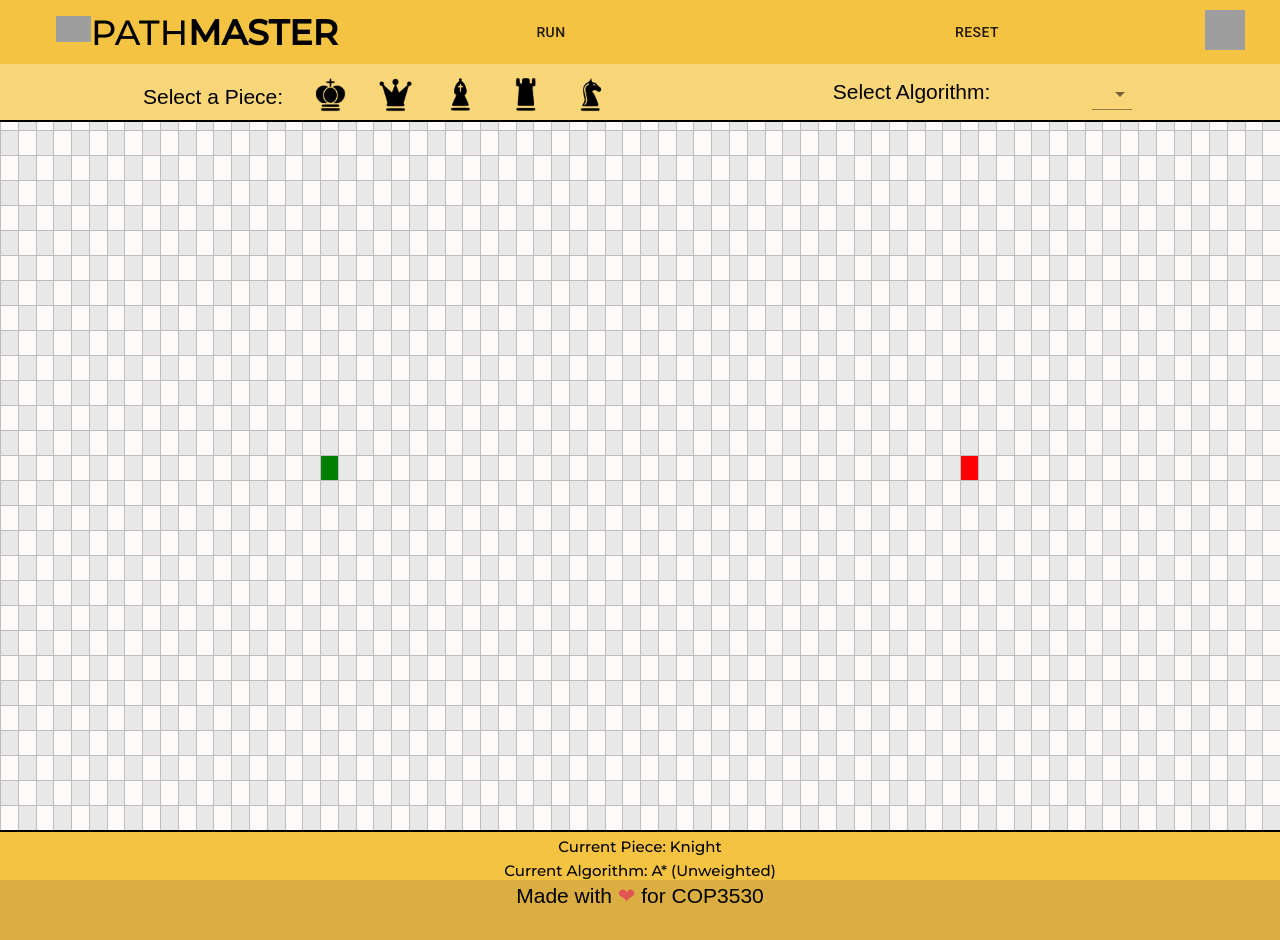
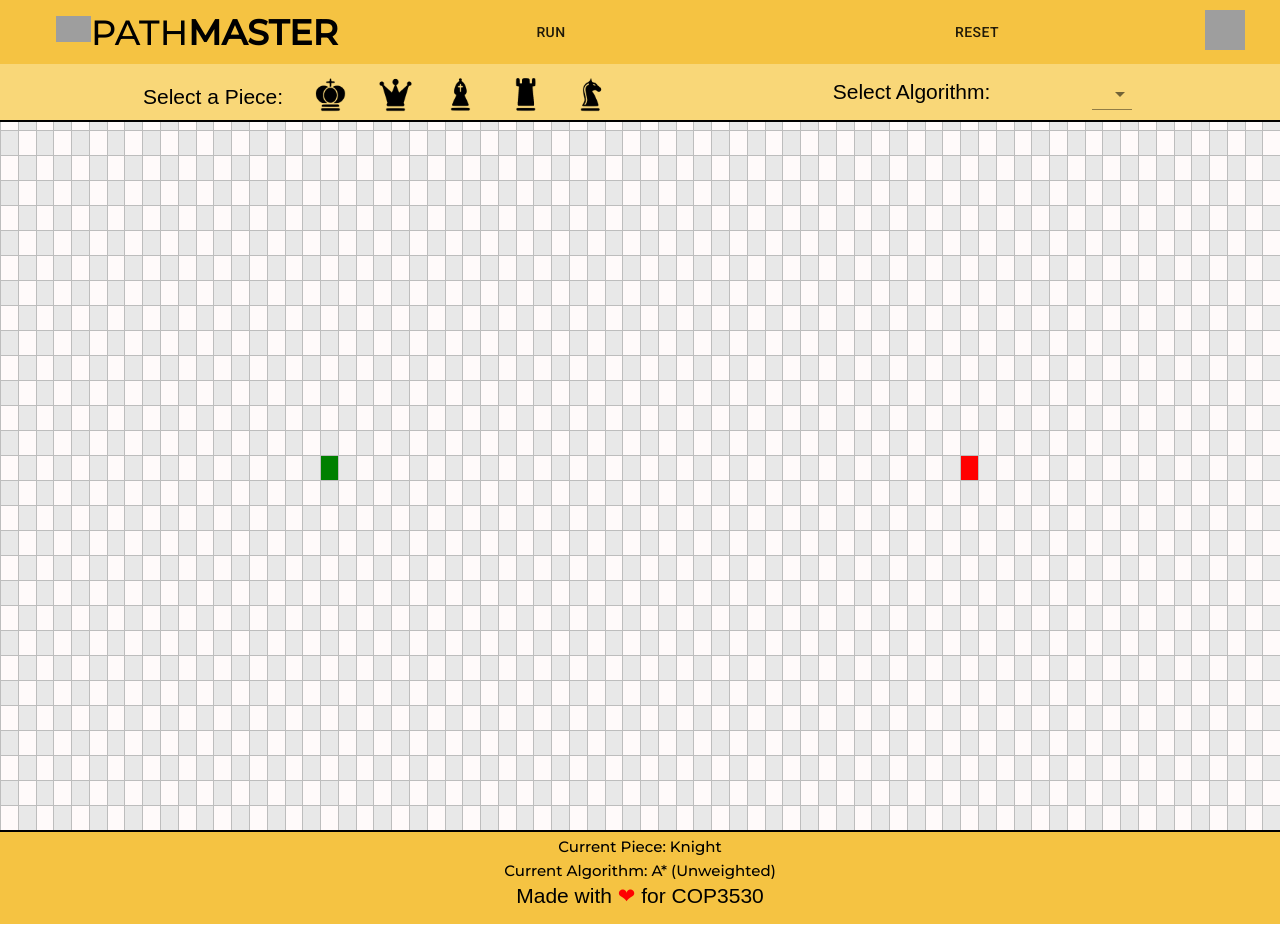
Before and after one commit to llGaetanll/Pathmaster, a React (Create React App) app: page / in a window 1280 px wide. Built offline with nearby package versions, Linux system fonts and the light colour scheme; grey boxes are pictures that could not be loaded; a web font is replaced by a local one.

Commit message:
made file pretty

```diff
--- a/src/Pathmaster/Footer/Footer.css
+++ b/src/Pathmaster/Footer/Footer.css
@@ -1,15 +1,15 @@
 .footer {
-  background-color: rgb(218, 174, 65);
-  height: 7vh;
+  background-color: rgb(245, 195, 66);
+  height: 5vh;
   width: 100%;
   color: black;
   font-size: 21px;
   font-weight: 400;
   font-family: "Fira Sans Extra Condensed", sans-serif;
-  vertical-align: middle;
+  vertical-align: bottom;
   padding-top: 4px;
 }
 
 .heart {
-  color: #e25555;
+  color: red;
 }
--- a/src/Pathmaster/Pathmaster.css
+++ b/src/Pathmaster/Pathmaster.css
@@ -3,6 +3,9 @@
 .grid {
   margin: 0 auto;
   border-bottom: 2px solid black;
+  -moz-user-select: none;
+  -khtml-user-select: none;
+  user-select: none;
 }
 
 .row {
@@ -22,7 +25,4 @@
 
 .App {
   text-align: center;
-  -moz-user-select: none;
-  -khtml-user-select: none;
-  user-select: none;
 }
```
